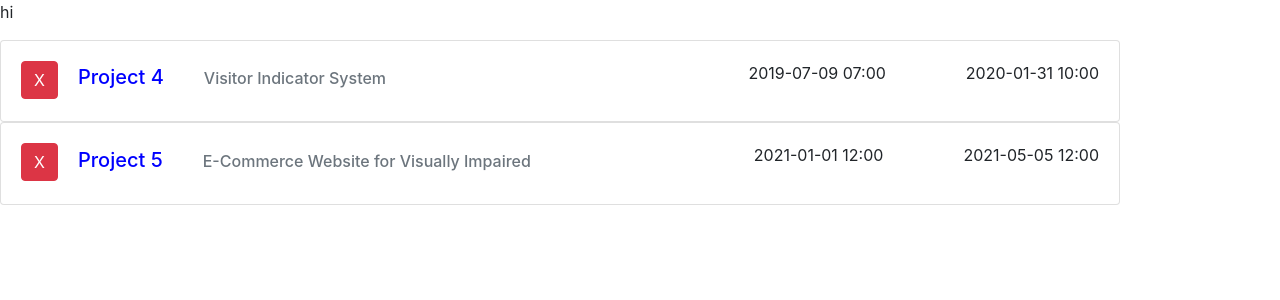
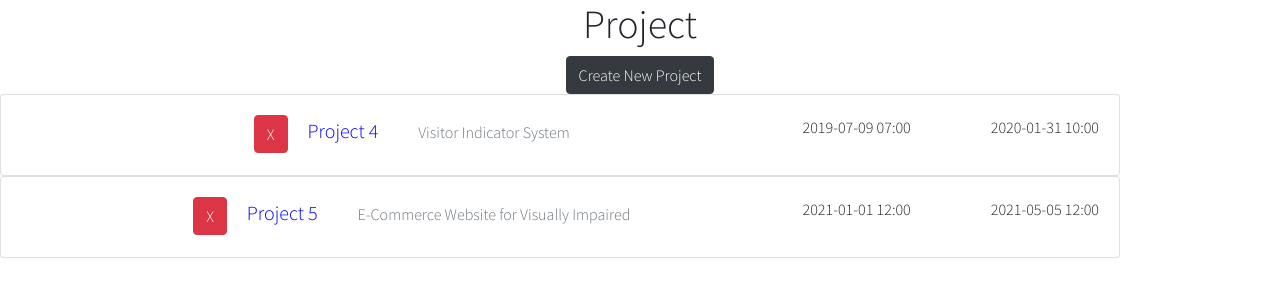
Before and after one commit to HK-Transfield/Project-manager-app, a React (Create React App) app: page / in a window 1280 px wide. Shown: the top 300 px of the page. Built offline with nearby package versions, Linux system fonts and the light colour scheme.

Commit message:
Created header for the application.

```diff
--- a/src/App.css
+++ b/src/App.css
@@ -1,16 +1,11 @@
 .App {
   text-align: center;
+  font-family: "Source Sans Pro", sans-serif;
 }
 
 .App-logo {
   height: 40vmin;
   pointer-events: none;
-}
-
-@media (prefers-reduced-motion: no-preference) {
-  .App-logo {
-    animation: App-logo-spin infinite 20s linear;
-  }
 }
 
 .App-header {
@@ -27,12 +22,3 @@
 .App-link {
   color: #61dafb;
 }
-
-@keyframes App-logo-spin {
-  from {
-    transform: rotate(0deg);
-  }
-  to {
-    transform: rotate(360deg);
-  }
-}
--- a/src/App.js
+++ b/src/App.js
@@ -1,7 +1,7 @@
 import './App.css';
 import 'bootstrap/dist/css/bootstrap.min.css';
-import CreateProjectForm from './components/CreateProjectForm';
 import ProjectCard from './components/ProjectCard';
+import Header from './components/Header';
 
 const test = [{
   "projectName": "Visitor Indicator System",
@@ -21,9 +21,8 @@ const test = [{
 
 function App() {
   return (
-    <div>
-      {/* <CreateProjectForm/> */}
-    <p>hi</p>
+    <div className='App'>
+      <Header title='Project'/>
       {test.map(item => {
         return <ProjectCard {...item} key={item.projectIdentifier}/>
       })}
--- /dev/null
+++ b/src/components/Header.js
@@ -0,0 +1,34 @@
+import React, {useState} from "react";
+import Modal from 'react-bootstrap/Modal';
+import Button from 'react-bootstrap/Button';
+import CreateProjectForm from './CreateProjectForm';
+
+export default class Header extends React.Component {
+  render() {
+    return (
+      <header className="display-header">
+        <h1 className="App-title">{this.props.title}</h1>
+        <DisplayModal/>
+      </header>
+    );
+  }
+}
+
+const DisplayModal = () => {
+    const [showModal, setShowModal] = useState(false);
+
+    const handleCloseModal = () => setShowModal(false);
+    const handleShowModal = () => setShowModal(true);
+
+    return(
+        <div>
+            <Button variant='dark' onClick={handleShowModal}>
+                Create New Project
+            </Button>
+
+            <Modal show={showModal} onHide={handleCloseModal}>
+                    <CreateProjectForm/>
+            </Modal>
+        </div>
+    );
+}
--- a/src/components/SearchProjects.js
+++ b/src/components/SearchProjects.js
@@ -1,2 +1,3 @@
 import React from 'react';
 import ProjectCard from './ProjectCard';
+import Header from './Header';
--- a/src/css/CreateProjectForm.css
+++ b/src/css/CreateProjectForm.css
@@ -1,9 +1,6 @@
 .form-container {
-  width: 40%;
   justify-content: center;
-  margin-left: auto;
-  margin-right: auto;
-  font-family: "Source Sans Pro", sans-serif;
+  margin: 20px;
 }
 
 .form-header-container {
--- /dev/null
+++ b/src/css/Header.css
@@ -0,0 +1,2 @@
+.display-header {
+}
```
